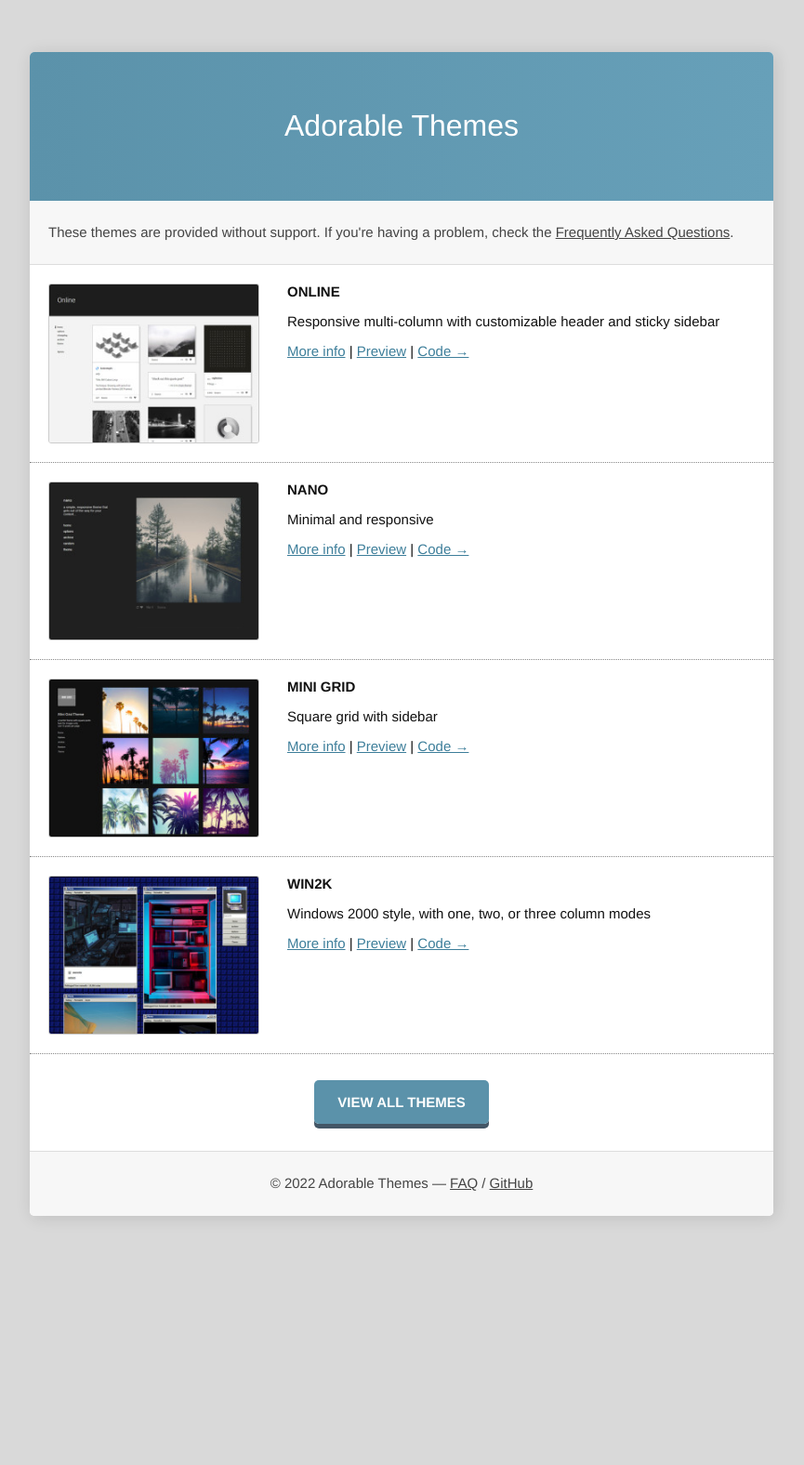
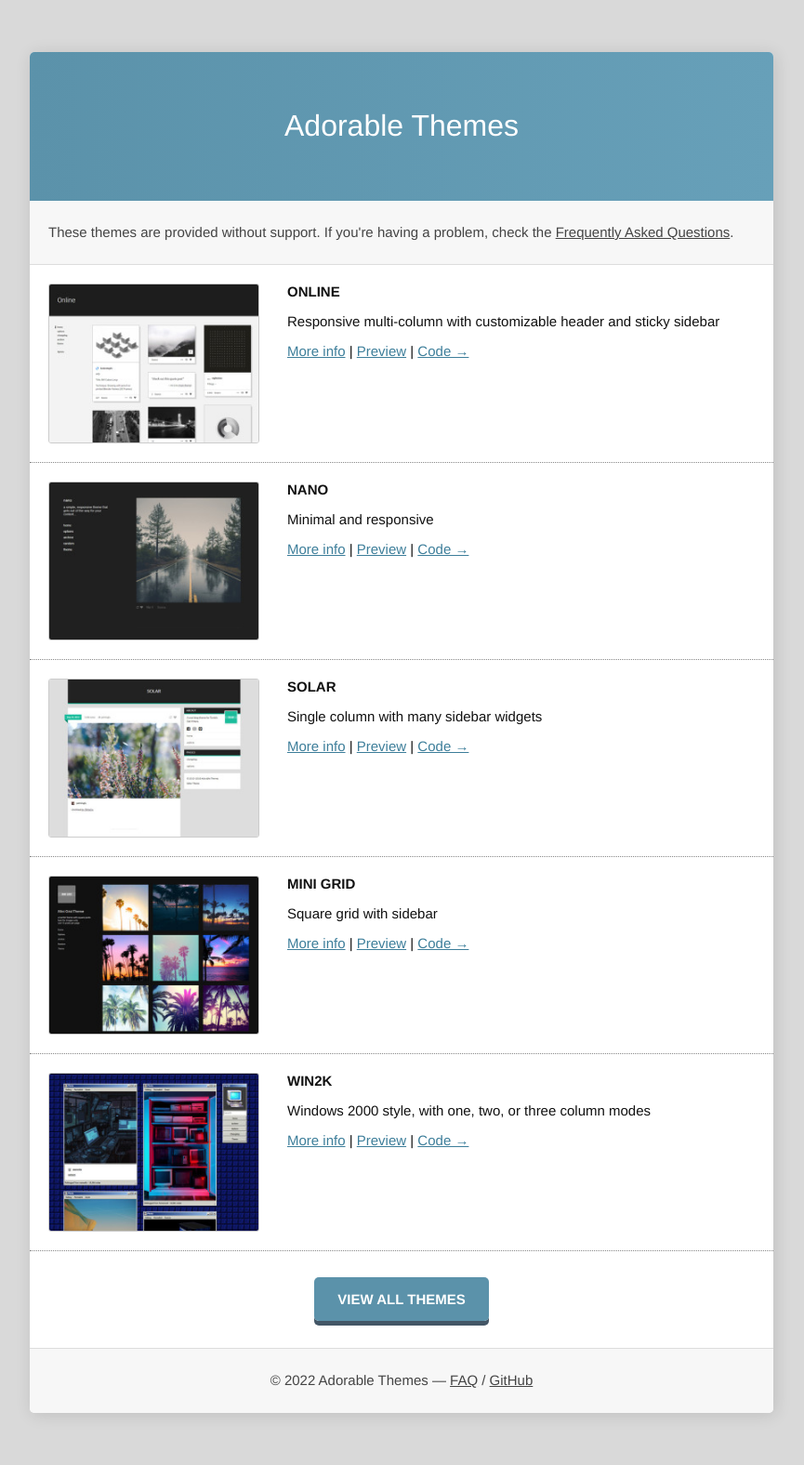
Before and after one commit to adorablethemes/adorablethemes.github.io, a Jekyll site: the page built from index.html, in a window 1280 px wide. Shown: the whole page at 93% size, without its empty margins (208-1073 px from the left). Built offline with Jekyll 4.4.1, drawn with Linux system fonts in a browser that asks for light colours; before the commit the page ends 1364 px from its top, so only the background shows below that; some of the changed lines change nothing that is shown.

Commit message:
Update index.html

```diff
--- a/index.html
+++ b/index.html
@@ -6,6 +6,7 @@ layout: default
 
 {% include block.html name="Online" desc="Responsive multi-column with customizable header and sticky sidebar" %}
 {% include block.html name="Nano" desc="Minimal and responsive" %}
+{% include block.html name="Solar" desc="Single column with many sidebar widgets" %}
 {% include block.html name="Mini Grid" desc="Square grid with sidebar" %}
 {% include block.html name="Win2K" desc="Windows 2000 style, with one, two, or three column modes" %}
 
```
